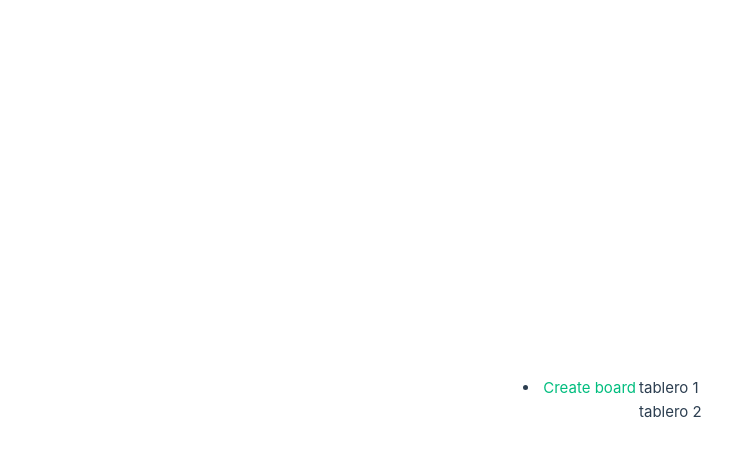
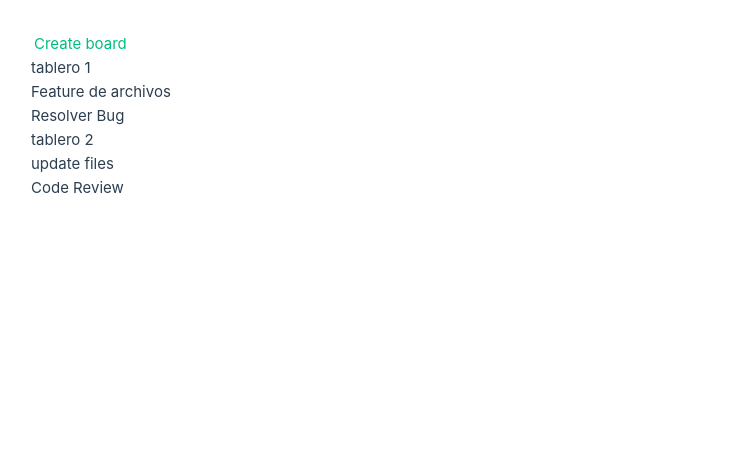
Before and after one commit to javiergp23/vue-projects, a Vue app in the folder drag-drop/: page / in a window 1280 px wide. Shown: the top 456 px of the page, without its empty margins (1-733 px from the left). Built offline with nearby package versions, Linux system fonts and the light colour scheme.

Commit message:
add tailwindcss/drag-drop

```diff
--- a/drag-drop/package.json
+++ b/drag-drop/package.json
@@ -9,6 +9,8 @@
     "preview": "vite preview"
   },
   "dependencies": {
+    "@tailwindcss/vite": "^4.1.8",
+    "tailwindcss": "^4.1.8",
     "vue": "^3.5.13"
   },
   "devDependencies": {
--- a/drag-drop/src/assets/main.css
+++ b/drag-drop/src/assets/main.css
@@ -1,4 +1,5 @@
 @import './base.css';
+@import "tailwindcss";
 
 #app {
   max-width: 1280px;
@@ -14,22 +15,3 @@ a,
   transition: 0.4s;
   padding: 3px;
 }
-
-@media (hover: hover) {
-  a:hover {
-    background-color: hsla(160, 100%, 37%, 0.2);
-  }
-}
-
-@media (min-width: 1024px) {
-  body {
-    display: flex;
-    place-items: center;
-  }
-
-  #app {
-    display: grid;
-    grid-template-columns: 1fr 1fr;
-    padding: 0 2rem;
-  }
-}
--- a/drag-drop/src/components/TodosView.vue
+++ b/drag-drop/src/components/TodosView.vue
@@ -44,10 +44,10 @@ let boards = reactive([
         <div class="boards">
             <div class="board" v-for="board in boards" :key="board.id">
                 <div>{{board.name}}</div>
-            </div>
-            <div class="items">
-                <div class="">
-
+                <div class="items">
+                    <div class="item" v-for="item in board.items" :key="item.id">
+                        {{item.title}}
+                    </div>
                 </div>
             </div>
         </div>
--- a/drag-drop/vite.config.js
+++ b/drag-drop/vite.config.js
@@ -3,11 +3,12 @@ import { fileURLToPath, URL } from 'node:url'
 import { defineConfig } from 'vite'
 import vue from '@vitejs/plugin-vue'
 import vueDevTools from 'vite-plugin-vue-devtools'
+import tailwindcss from '@tailwindcss/vite'
 
 // https://vite.dev/config/
 export default defineConfig({
   plugins: [
-    vue(),
+    vue(),tailwindcss(),
   ],
   resolve: {
     alias: {
```
Also changed, not shown: 1 other file (tests, documents, lock files or other folders).
